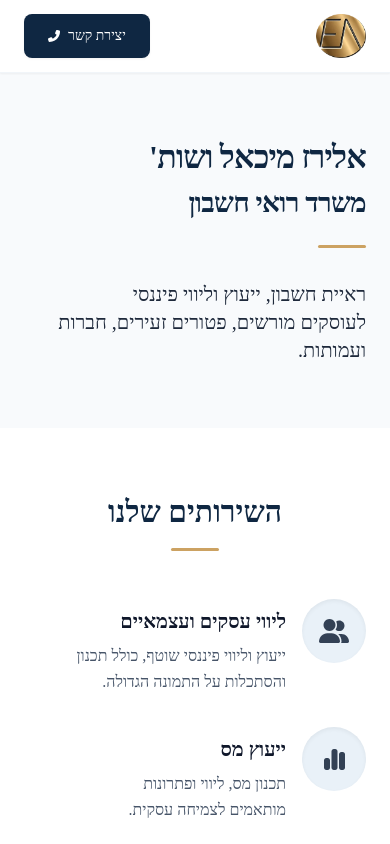
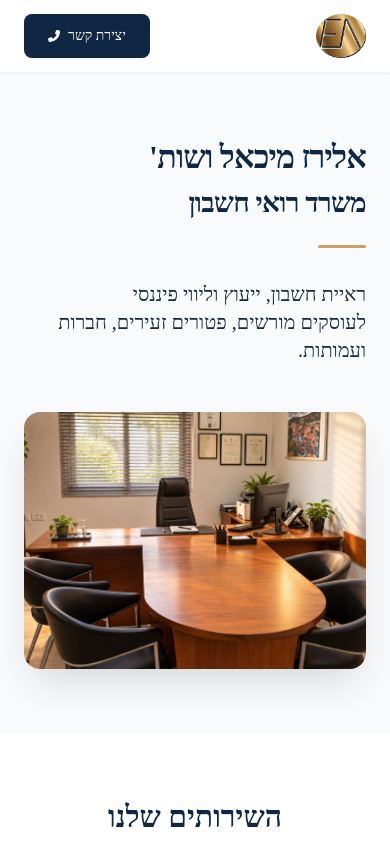
Before and after one commit to Matoy7/miki-eliraz, a React (Vite) app: page / in a window 390 px wide. Shown: the top 844 px of the page. Built offline with nearby package versions, Linux system fonts and the light colour scheme; the HTML template or start-up script is replaced by a standard one; a web font is replaced by a local one.

Commit message:
Hero photo shown below the text on mobile and tablet
Co-Authored-By: Claude Opus 5.5 <noreply@anthropic.com>
Claude-Session: https://claude.ai/code/session_01SMR4MW5PkBZim2wzc7Bo5X

```diff
--- a/src/App.tsx
+++ b/src/App.tsx
@@ -76,7 +76,7 @@ export default function App() {
       <main>
         {/* Hero */}
         <section id="home" className={`bg-surface ${HEADER_OFFSET}`}>
-          <div className="container-page hero-y grid lg:grid-cols-2 gap-16 items-center">
+          <div className="container-page hero-y grid lg:grid-cols-2 gap-12 lg:gap-16 items-center">
             <div className="flex flex-col items-start">
               <h1 className="flex flex-col gap-2 text-navy">
                 <span className="font-['Heebo:Black'] font-black text-display">אלירז מיכאל ושות'</span>{" "}
@@ -89,7 +89,7 @@ export default function App() {
                 לעוסקים מורשים, פטורים זעירים, חברות ועמותות.
               </p>
             </div>
-            <div className="hidden lg:block aspect-[5/4] rounded-2xl overflow-hidden shadow-[0px_20px_40px_-10px_rgba(0,0,0,0.15)]">
+            <div className="aspect-[4/3] md:aspect-video lg:aspect-[5/4] rounded-2xl overflow-hidden shadow-[0px_20px_40px_-10px_rgba(0,0,0,0.15)]">
               <img src={imgHeroPhoto} alt="" className="size-full object-cover object-top" fetchPriority="high" />
             </div>
           </div>
```
